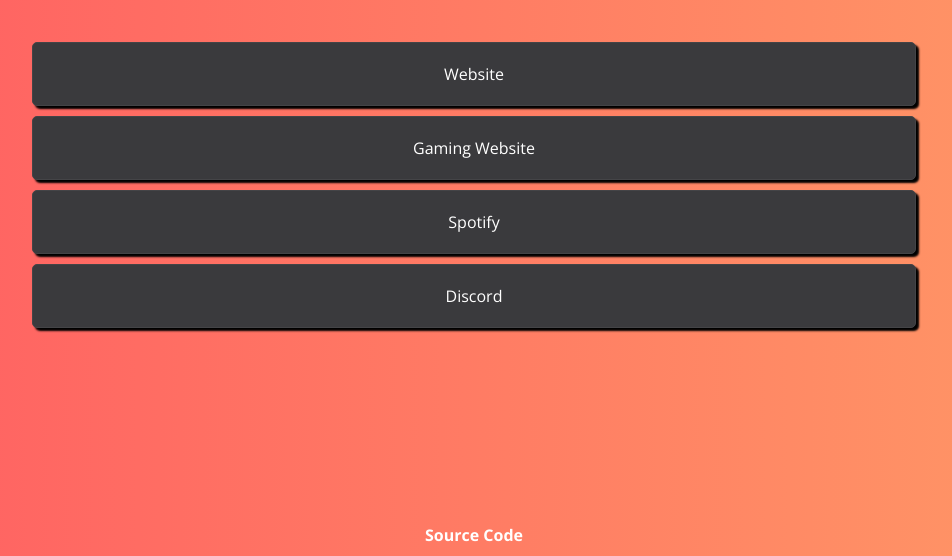
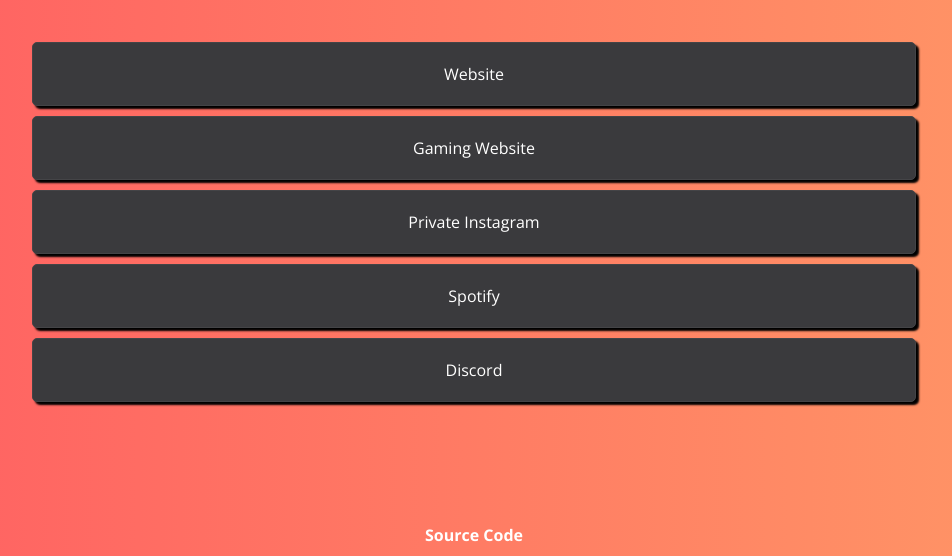
Before and after one commit to JackBailey/Simple-Links, a plain HTML site: page index.html in a window 1280 px wide. Shown: the part 244-800 px from the top of the page, without its empty margins (166-1118 px from the left). Drawn offline with nearby package versions, Linux system fonts and the light colour scheme.

Commit message:
Update index.html

```diff
--- a/index.html
+++ b/index.html
@@ -26,6 +26,7 @@
     <div class = "buttonPanel">
         <a href = "https://jackbailey.uk" class = "button">Website</a>
         <a href = "https://glymps.xyz" class = "button">Gaming Website</a>
+        <a href = "/insta2" class = "button">Private Instagram</a>
         <a href = "/spotify"class = "button">Spotify</a>
         <a href = "/glymps/discord" class = "button">Discord</a>
     </div>
```
